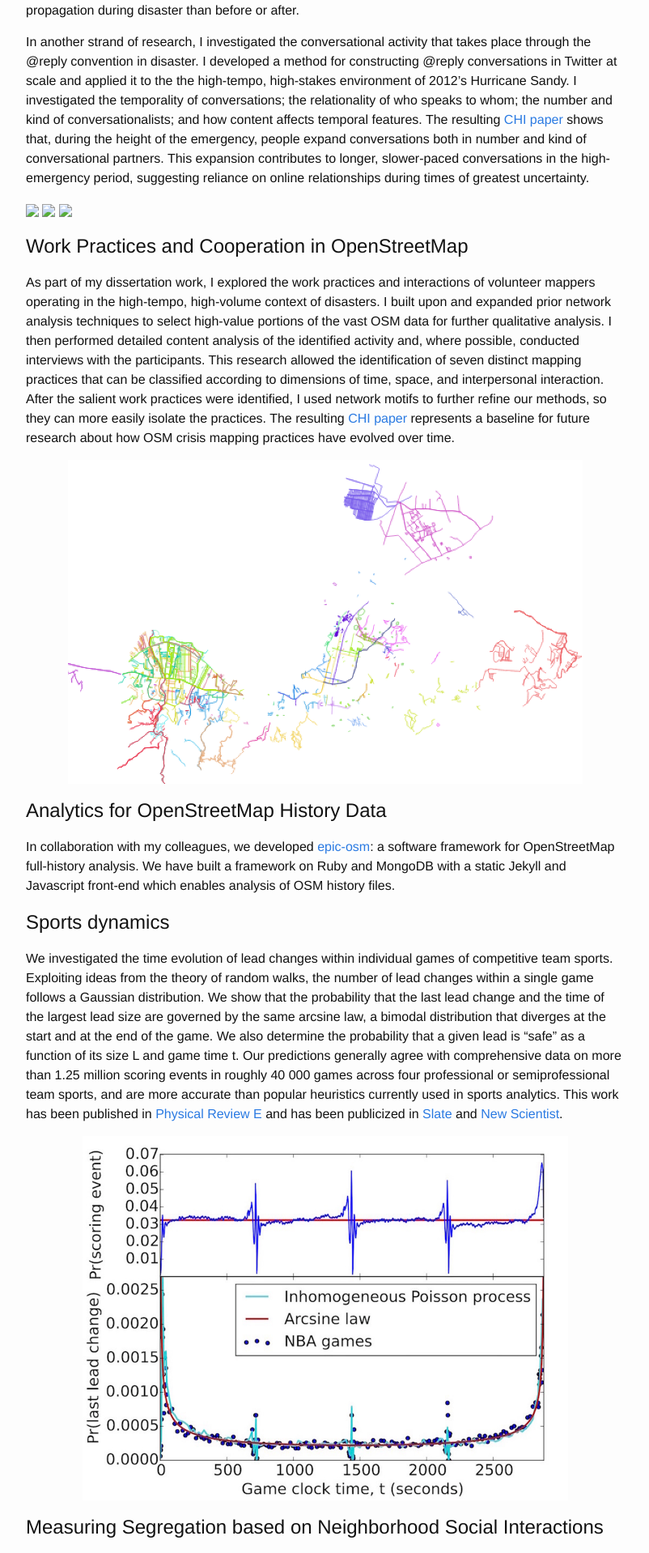
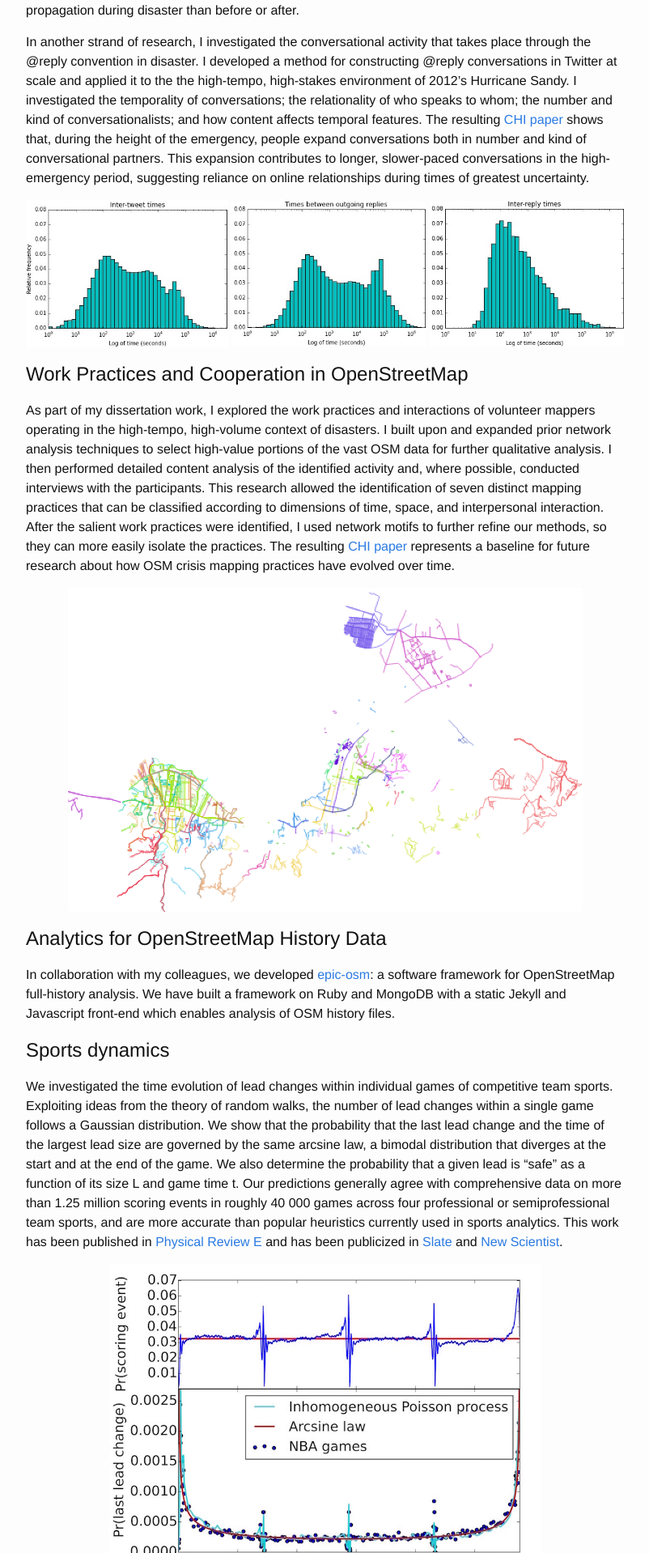
Before and after one commit to marinkala/marinkala.github.com, a Jekyll site: the page built from projects.md, in a window 1280 px wide. Shown: the part 1303-3221 px from the top of the page at 81% size, without its empty margins (238-1040 px from the left). Built offline with Jekyll 4.4.1, drawn with Linux system fonts in a browser that asks for light colours.

Commit message:
figure tweaks

```diff
--- a/projects.md
+++ b/projects.md
@@ -31,9 +31,9 @@
 In another strand of research, I investigated the conversational activity that takes place through the @reply convention in disaster. I developed a method for constructing @reply conversations in Twitter at scale and applied it to the the high-tempo, high-stakes environment of 2012's Hurricane Sandy. I investigated the temporality of conversations; the relationality of who speaks to whom; the number and kind of conversationalists; and how content affects temporal features. The resulting [CHI paper](https://dl.acm.org/citation.cfm?id=3173658) shows that, during the height of the emergency, people expand conversations both in number and kind of conversational partners. This expansion contributes to longer, slower-paced conversations in the high-emergency period, suggesting reliance on online relationships during times of greatest uncertainty.
 
 <p float="center">
-  <img src="assets/intertweetTime.jpg" width="250" />
-  <img src="assets/outReplyTime.jpg" width="240" />
-  <img src="assets/InterreplyTime.jpg" width="240" />
+  <img src="/assets/intertweetTime.jpg" width="250" />
+  <img src="/assets/outReplyTime.jpg" width="240" />
+  <img src="/assets/InterreplyTime.jpg" width="240" />
 </p>
 
 ## Work Practices and Cooperation in OpenStreetMap
@@ -51,7 +51,7 @@
 We investigated the time evolution of lead changes within individual games of competitive team sports. Exploiting ideas from the theory of random walks, the number of lead changes within a single game follows a Gaussian distribution. We show that the probability that the last lead change and the time of the largest lead size are governed by the same arcsine law, a bimodal distribution that diverges at the start and at the end of the game. We also determine the probability that a given lead is “safe” as a function of its size L and game time t. Our predictions generally agree with comprehensive data on more than 1.25 million scoring events in roughly 40 000 games across four professional or semiprofessional team sports, and are more accurate than popular heuristics currently used in sports analytics. This work has been published in [Physical Review E](http://journals.aps.org/pre/abstract/10.1103/PhysRevE.91.062815) and has been publicized in [Slate](http://www.slate.com/articles/sports/sports_nut/2015/06/golden_state_warriors_championship_a_new_formula_for_predicting_lead_changes.html) and [New Scientist](https://www.newscientist.com/article/dn27836-winning-formula-reveals-if-your-team-is-too-far-ahead-to-lose).
 
 <p align="center">
-	<img src="/assets/LastLeadChange.jpg" height="450">
+	<img src="/assets/LastLeadChange.jpg" height="400">
 </p>
 
 ## Measuring Segregation based on Neighborhood Social Interactions
```
